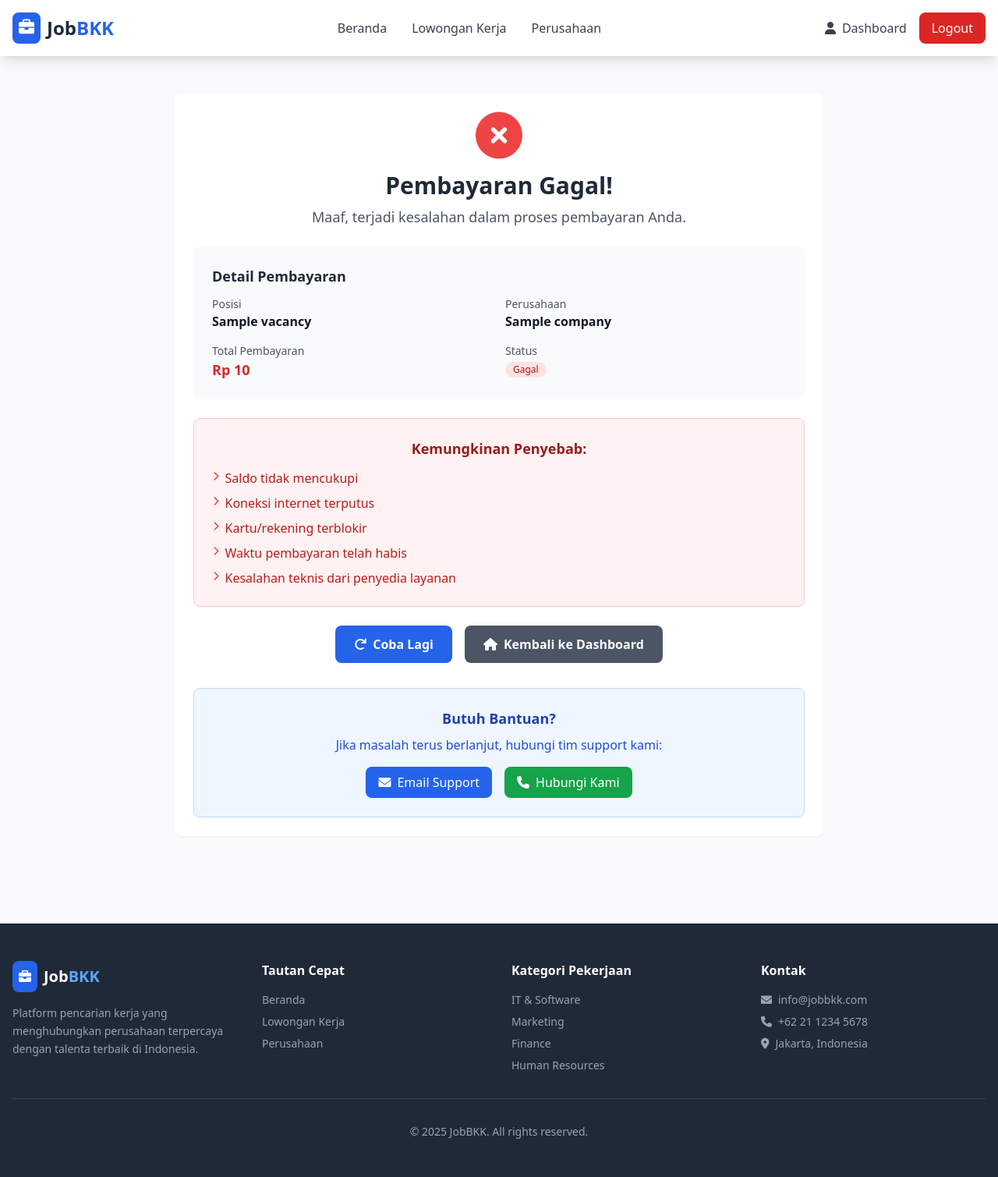
After one commit to Brynnnn12/job-bkk, a Laravel app: page /payment/1/error in a window 1280 px wide. The commit adds this page. Shown: the whole page at 78% size. Run offline with Laravel 12, Linux system fonts and the light colour scheme; a user stored in the database is signed in; data comes from the database, SQL or seed files in the repository; tables that the repository leaves empty hold one stand-in row (values such as "Sample post"); style sheets or scripts are compiled from the project's sources; parts of the project's set-up code (start-up, migrations or seed data) failed here and were passed over.

Commit message:
feat : fix

```diff
--- a/app/Http/Controllers/PaymentController.php
+++ b/app/Http/Controllers/PaymentController.php
@@ -6,6 +6,7 @@ use Illuminate\Http\Request;
 use App\Models\Payment;
 use App\Models\JobRegistration;
 use Illuminate\Support\Facades\Auth;
+use Illuminate\Support\Facades\Log;
 
 class PaymentController extends Controller
 {
@@ -99,4 +100,172 @@ class PaymentController extends Controller
 
         return view('payment.history', compact('payments'));
     }
+
+    public function error($paymentId)
+    {
+        $payment = Payment::with(['jobRegistration.vacancy.company', 'jobRegistration.vacancy.category'])
+            ->where('id', $paymentId)
+            ->whereHas('jobRegistration', function ($query) {
+                $query->where('user_id', Auth::id());
+            })
+            ->firstOrFail();
+
+        // Update status payment menjadi failed jika masih pending
+        if ($payment->status === 'pending') {
+            $payment->update(['status' => 'failed']);
+        }
+
+        return view('payment.error', compact('payment'));
+    }
+
+    public function checkStatus($paymentId)
+    {
+        $payment = Payment::with(['jobRegistration.vacancy.company', 'jobRegistration.vacancy.category'])
+            ->where('id', $paymentId)
+            ->whereHas('jobRegistration', function ($query) {
+                $query->where('user_id', Auth::id());
+            })
+            ->firstOrFail();
+
+        // Jika payment menggunakan snap token (Midtrans), cek status dari Midtrans
+        if ($payment->snap_token && $payment->status === 'pending') {
+            try {
+                \App\Services\MidtransConfig::setConfig();
+
+                $orderId = 'ORDER-' . $payment->id;
+                $status = \Midtrans\Transaction::status($orderId);
+
+                // Update status berdasarkan response Midtrans
+                $transactionStatus = $status->transaction_status ?? '';
+                $fraudStatus = $status->fraud_status ?? '';
+
+                switch ($transactionStatus) {
+                    case 'capture':
+                        if ($fraudStatus == 'challenge') {
+                            $payment->update(['status' => 'processing']);
+                        } else if ($fraudStatus == 'accept') {
+                            $payment->update(['status' => 'completed']);
+                            $payment->jobRegistration->update(['status' => 'approved']);
+                        }
+                        break;
+                    case 'settlement':
+                        $payment->update(['status' => 'completed']);
+                        $payment->jobRegistration->update(['status' => 'approved']);
+                        break;
+                    case 'pending':
+                        $payment->update(['status' => 'pending']);
+                        break;
+                    case 'deny':
+                    case 'expire':
+                    case 'cancel':
+                        $payment->update(['status' => 'failed']);
+                        break;
+                }
+
+                // Refresh payment data
+                $payment->refresh();
+            } catch (\Exception $e) {
+                Log::error('Error checking payment status: ' . $e->getMessage());
+            }
+        }
+
+        // Redirect berdasarkan status payment
+        switch ($payment->status) {
+            case 'completed':
+                return redirect()->route('payment.success', $payment->id)
+                    ->with('success', 'Pembayaran berhasil dikonfirmasi!');
+            case 'processing':
+                return redirect()->route('payment.show', $payment->id)
+                    ->with('info', 'Pembayaran sedang diverifikasi. Mohon tunggu beberapa saat.');
+            case 'failed':
+                return redirect()->route('payment.error', $payment->id)
+                    ->with('error', 'Pembayaran gagal. Silakan coba lagi.');
+            default:
+                return redirect()->route('payment.show', $payment->id)
+                    ->with('info', 'Status pembayaran: ' . ucfirst($payment->status));
+        }
+    }
+
+    public function tunai($paymentId)
+    {
+        $payment = Payment::with(['jobRegistration.vacancy.company', 'jobRegistration.vacancy.category'])
+            ->where('id', $paymentId)
+            ->whereHas('jobRegistration', function ($query) {
+                $query->where('user_id', Auth::id());
+            })
+            ->firstOrFail();
+
+        // Pembayaran tunai hanya bisa diproses jika status pending
+        if ($payment->status !== 'pending') {
+            return redirect()->route('payment.show', $payment->id)
+                ->with('error', 'Pembayaran sudah diproses sebelumnya.');
+        }
+
+        // Update payment method dan status
+        $payment->update([
+            'payment_method' => 'tunai',
+            'status' => 'processing' // Set ke processing, akan dikonfirmasi manual oleh admin
+        ]);
+
+        return redirect()->route('payment.show', $payment->id)
+            ->with('success', 'Pembayaran tunai berhasil dipilih! Silakan datang ke kantor untuk menyelesaikan pembayaran. Status akan diupdate setelah konfirmasi admin.');
+    }
+
+    public function webhook(Request $request)
+    {
+        try {
+            \App\Services\MidtransConfig::setConfig();
+
+            $notif = new \Midtrans\Notification();
+            $transaction = $notif->transaction_status;
+            $type = $notif->payment_type;
+            $order_id = $notif->order_id;
+            $fraud = $notif->fraud_status;
+
+            // Extract payment ID from order_id (format: ORDER-{payment_id})
+            $payment_id = str_replace('ORDER-', '', $order_id);
+            $payment = Payment::find($payment_id);
+
+            if (!$payment) {
+                Log::error('Payment not found for order_id: ' . $order_id);
+                return response('Payment not found', 404);
+            }
+
+            Log::info('Midtrans webhook received for payment ID: ' . $payment_id . ', status: ' . $transaction);
+
+            switch ($transaction) {
+                case 'capture':
+                    // Untuk credit card
+                    if ($type == 'credit_card') {
+                        if ($fraud == 'challenge') {
+                            $payment->update(['status' => 'processing']);
+                        } else {
+                            $payment->update(['status' => 'completed']);
+                            $payment->jobRegistration->update(['status' => 'approved']);
+                        }
+                    }
+                    break;
+
+                case 'settlement':
+                    $payment->update(['status' => 'completed']);
+                    $payment->jobRegistration->update(['status' => 'approved']);
+                    break;
+
+                case 'pending':
+                    $payment->update(['status' => 'pending']);
+                    break;
+
+                case 'deny':
+                case 'expire':
+                case 'cancel':
+                    $payment->update(['status' => 'failed']);
+                    break;
+            }
+
+            return response('OK', 200);
+        } catch (\Exception $e) {
+            Log::error('Midtrans webhook error: ' . $e->getMessage());
+            return response('Error', 500);
+        }
+    }
 }
--- a/bootstrap/app.php
+++ b/bootstrap/app.php
@@ -7,6 +7,7 @@ use Illuminate\Foundation\Configuration\Middleware;
 return Application::configure(basePath: dirname(__DIR__))
     ->withRouting(
         web: __DIR__ . '/../routes/web.php',
+        api: __DIR__ . '/../routes/api.php',
         commands: __DIR__ . '/../routes/console.php',
         health: '/up',
     )
--- /dev/null
+++ b/resources/views/payment/error.blade.php
@@ -0,0 +1,116 @@
+<x-home>
+    <div class="py-12">
+        <div class="max-w-4xl mx-auto sm:px-6 lg:px-8">
+            <!-- Alert Messages -->
+            @if (session('error'))
+                <div class="mb-6 bg-red-50 border border-red-200 rounded-lg p-4">
+                    <div class="flex">
+                        <i class="fas fa-exclamation-circle text-red-400 mr-3 mt-0.5"></i>
+                        <div class="text-red-800">{{ session('error') }}</div>
+                    </div>
+                </div>
+            @endif
+
+            <div class="bg-white overflow-hidden shadow-sm sm:rounded-lg">
+                <div class="p-6 text-gray-900">
+                    <!-- Payment Error -->
+                    <div class="text-center">
+                        <div class="mb-6">
+                            <i class="fas fa-times-circle text-red-500 text-6xl mb-4"></i>
+                            <h1 class="text-3xl font-bold text-gray-800 mb-2">Pembayaran Gagal!</h1>
+                            <p class="text-gray-600 text-lg mb-6">Maaf, terjadi kesalahan dalam proses pembayaran Anda.
+                            </p>
+                        </div>
+
+                        <!-- Payment Info -->
+                        <div class="bg-gray-50 p-6 rounded-lg mb-6 text-left">
+                            <h2 class="text-lg font-semibold text-gray-800 mb-3">Detail Pembayaran</h2>
+                            <div class="grid md:grid-cols-2 gap-4">
+                                <div>
+                                    <p class="text-sm text-gray-600">Posisi</p>
+                                    <p class="font-semibold">{{ $payment->jobRegistration->vacancy->title }}</p>
+                                </div>
+                                <div>
+                                    <p class="text-sm text-gray-600">Perusahaan</p>
+                                    <p class="font-semibold">{{ $payment->jobRegistration->vacancy->company->name }}</p>
+                                </div>
+                                <div>
+                                    <p class="text-sm text-gray-600">Total Pembayaran</p>
+                                    <p class="font-semibold text-lg text-red-600">Rp
+                                        {{ number_format($payment->amount, 0, ',', '.') }}</p>
+                                </div>
+                                <div>
+                                    <p class="text-sm text-gray-600">Status</p>
+                                    <span
+                                        class="inline-flex items-center px-2.5 py-0.5 rounded-full text-xs font-medium bg-red-100 text-red-800">
+                                        Gagal
+                                    </span>
+                                </div>
+                            </div>
+                        </div>
+
+                        <!-- Error Information -->
+                        <div class="bg-red-50 border border-red-200 rounded-lg p-6 mb-6">
+                            <h3 class="text-lg font-semibold text-red-800 mb-3">Kemungkinan Penyebab:</h3>
+                            <ul class="text-left text-red-700 space-y-2">
+                                <li class="flex items-start">
+                                    <i class="fas fa-chevron-right text-red-500 mr-2 mt-1 text-xs"></i>
+                                    Saldo tidak mencukupi
+                                </li>
+                                <li class="flex items-start">
+                                    <i class="fas fa-chevron-right text-red-500 mr-2 mt-1 text-xs"></i>
+                                    Koneksi internet terputus
+                                </li>
+                                <li class="flex items-start">
+                                    <i class="fas fa-chevron-right text-red-500 mr-2 mt-1 text-xs"></i>
+                                    Kartu/rekening terblokir
+                                </li>
+                                <li class="flex items-start">
+                                    <i class="fas fa-chevron-right text-red-500 mr-2 mt-1 text-xs"></i>
+                                    Waktu pembayaran telah habis
+                                </li>
+                                <li class="flex items-start">
+                                    <i class="fas fa-chevron-right text-red-500 mr-2 mt-1 text-xs"></i>
+                                    Kesalahan teknis dari penyedia layanan
+                                </li>
+                            </ul>
+                        </div>
+
+                        <!-- Action Buttons -->
+                        <div class="flex flex-col sm:flex-row gap-4 justify-center items-center">
+                            <a href="{{ route('payment.show', $payment) }}"
+                                class="inline-flex items-center px-6 py-3 bg-blue-600 hover:bg-blue-700 text-white rounded-lg font-semibold transition duration-300">
+                                <i class="fas fa-redo mr-2"></i>
+                                Coba Lagi
+                            </a>
+
+                            <a href="{{ route('dashboard') }}"
+                                class="inline-flex items-center px-6 py-3 bg-gray-600 hover:bg-gray-700 text-white rounded-lg font-semibold transition duration-300">
+                                <i class="fas fa-home mr-2"></i>
+                                Kembali ke Dashboard
+                            </a>
+                        </div>
+
+                        <!-- Help Section -->
+                        <div class="mt-8 p-6 bg-blue-50 border border-blue-200 rounded-lg">
+                            <h3 class="text-lg font-semibold text-blue-800 mb-2">Butuh Bantuan?</h3>
+                            <p class="text-blue-700 mb-4">Jika masalah terus berlanjut, hubungi tim support kami:</p>
+                            <div class="flex flex-col sm:flex-row gap-4 justify-center">
+                                <a href="mailto:support@example.com"
+                                    class="inline-flex items-center px-4 py-2 bg-blue-600 hover:bg-blue-700 text-white rounded-lg transition duration-300">
+                                    <i class="fas fa-envelope mr-2"></i>
+                                    Email Support
+                                </a>
+                                <a href="tel:+621234567890"
+                                    class="inline-flex items-center px-4 py-2 bg-green-600 hover:bg-green-700 text-white rounded-lg transition duration-300">
+                                    <i class="fas fa-phone mr-2"></i>
+                                    Hubungi Kami
+                                </a>
+                            </div>
+                        </div>
+                    </div>
+                </div>
+            </div>
+        </div>
+    </div>
+</x-home>
--- a/resources/views/payment/show.blade.php
+++ b/resources/views/payment/show.blade.php
@@ -148,7 +148,7 @@
                                             'Dengan memilih pembayaran tunai, Anda setuju untuk datang langsung ke kantor untuk menyelesaikan pembayaran. Lanjutkan?'
                                         );
                                         if (confirmation) {
-                                            window.location.href = "{{ route('payment.check-status', $payment) }}";
+                                            window.location.href = "{{ route('payment.tunai', $payment) }}";
                                         }
                                     }
                                 });
--- /dev/null
+++ b/routes/api.php
@@ -0,0 +1,6 @@
+<?php
+
+use Illuminate\Support\Facades\Route;
+
+// Midtrans webhook - no CSRF protection needed for external webhooks
+Route::post('/midtrans/webhook', [\App\Http\Controllers\PaymentController::class, 'webhook']);
--- a/routes/web.php
+++ b/routes/web.php
@@ -28,6 +28,9 @@ Route::middleware(['auth'])->group(function () {
     Route::get('/payment/{payment}', [\App\Http\Controllers\PaymentController::class, 'show'])->name('payment.show');
     Route::post('/payment/{payment}/process', [\App\Http\Controllers\PaymentController::class, 'process'])->name('payment.process');
     Route::get('/payment/{payment}/success', [\App\Http\Controllers\PaymentController::class, 'success'])->name('payment.success');
+    Route::get('/payment/{payment}/error', [\App\Http\Controllers\PaymentController::class, 'error'])->name('payment.error');
+    Route::get('/payment/{payment}/check-status', [\App\Http\Controllers\PaymentController::class, 'checkStatus'])->name('payment.check-status');
+    Route::get('/payment/{payment}/tunai', [\App\Http\Controllers\PaymentController::class, 'tunai'])->name('payment.tunai');
     Route::get('/dashboard/payments', [\App\Http\Controllers\PaymentController::class, 'myPayments'])->name('dashboard.payments');
 });
 
```
Also changed, not shown: 1 other file.
